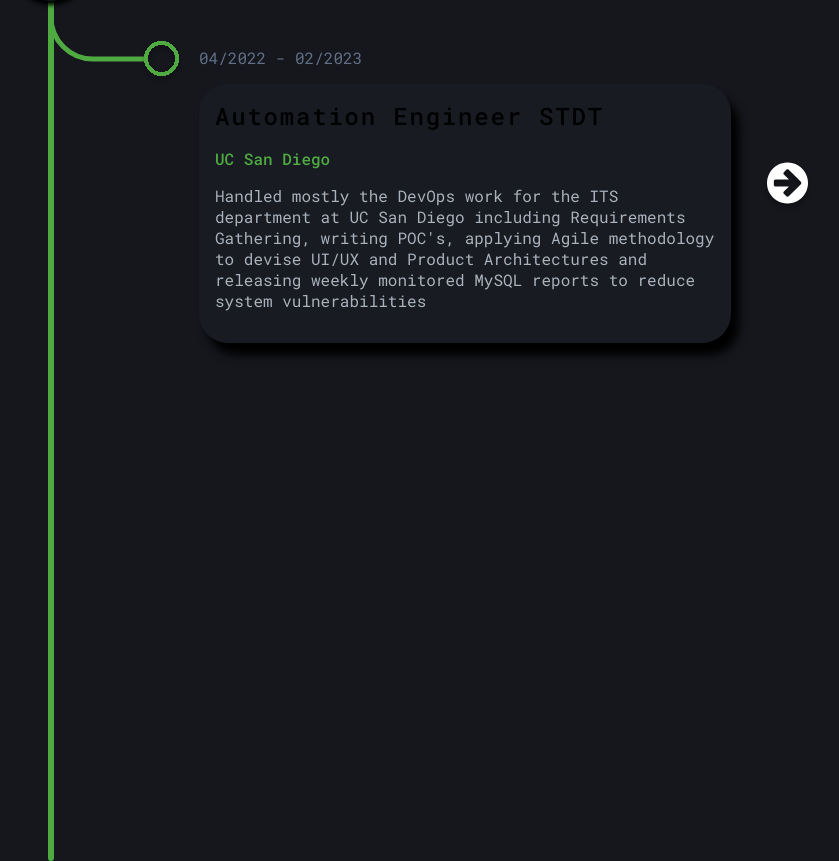
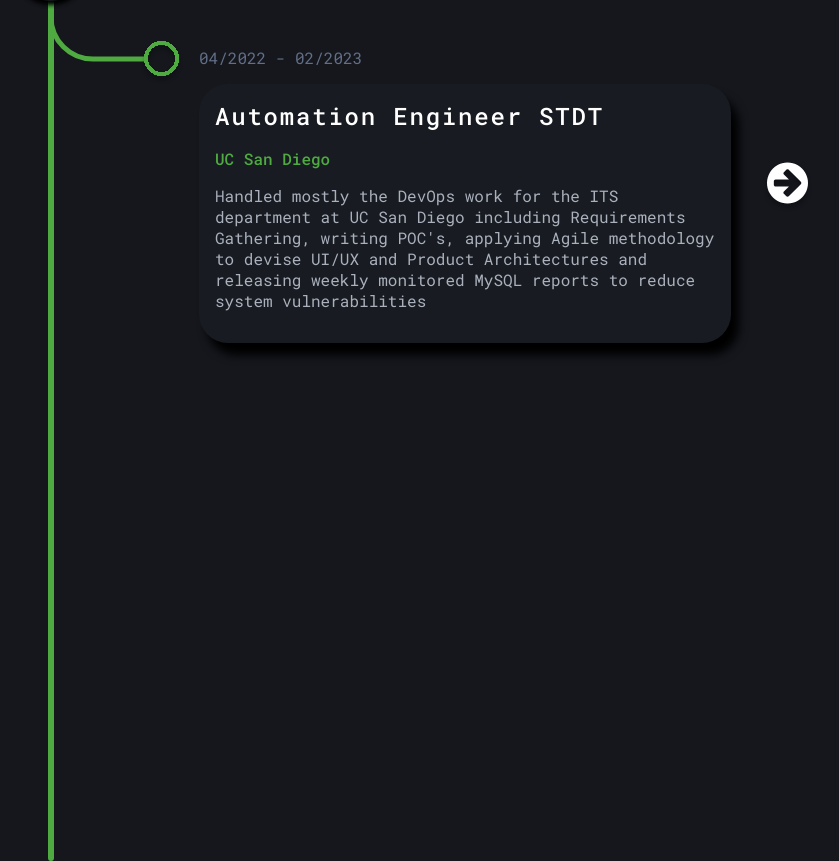
Before and after one commit to Rebooting-Me/Portfolio, a React (Vite) app: page / in a window 1280 px wide. Shown: the part 1145-2006 px from the top of the page, without its empty margins (92-931 px from the left). Built offline with nearby package versions, Linux system fonts and the light colour scheme; a web font is replaced by a local one.

Commit message:
misc. styling

```diff
--- a/src/components/Experience.jsx
+++ b/src/components/Experience.jsx
@@ -118,7 +118,7 @@
         >
           <h2
             id="post"
-            style={{ padding: "0", margin: "0", letterSpacing: "1.8px" }}
+            style={{ padding: "0", margin: "0", letterSpacing: "1.8px", color: "white" }}
           >
             {post}
           </h2>
```
